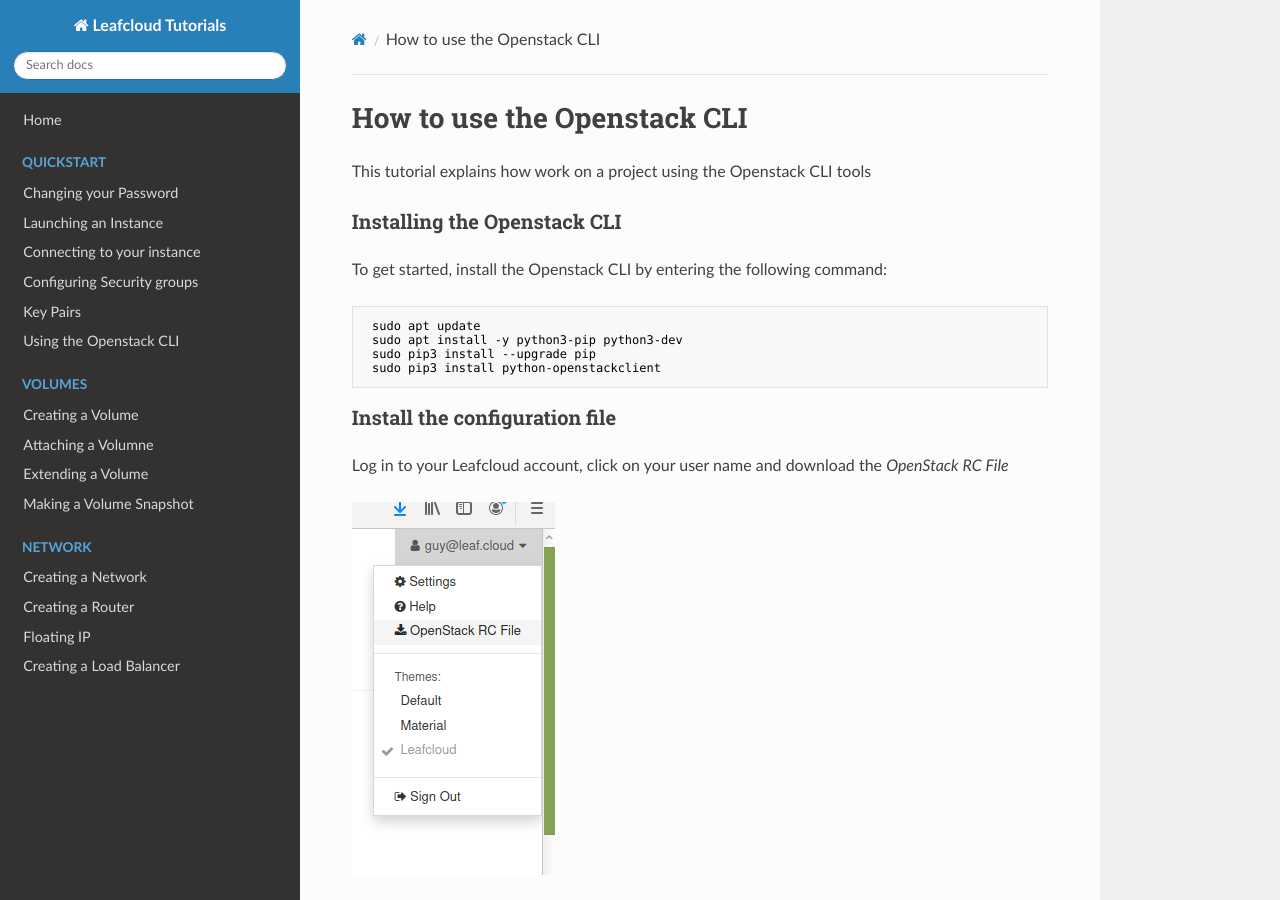
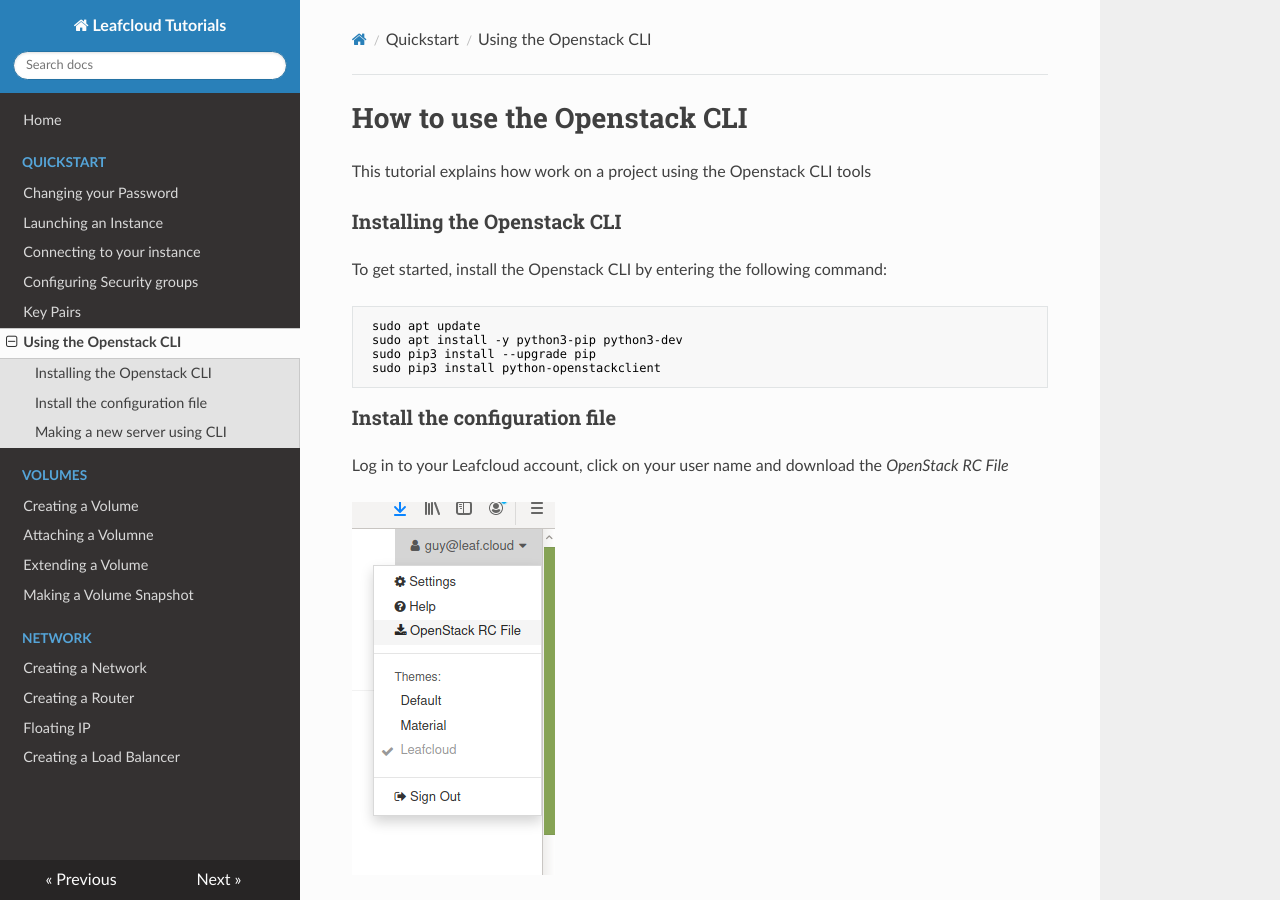
Before and after one commit to leafcloudhq/documentation-rtd, an MkDocs documentation site: the page built from docs/Getting-Started/Using-Openstack-CLI.md, in a window 1280 px wide and 900 px high. Built offline with MkDocs 1.6.1, drawn with Linux system fonts in a browser that asks for light colours; nearby versions of some CDN libraries; some of the changed lines change nothing that is shown.

Commit message:
Update mkdocs.yml
updated menu

```diff
--- a/mkdocs.yml
+++ b/mkdocs.yml
@@ -2,12 +2,12 @@
 nav:
     - Home: index.md
     - Quickstart:
-          - Changing your Password: quickstart/Changing-your-password.md
-          - Launching an Instance: quickstart/Launching-an-instance.md
-          - Connecting to your instance: quickstart/Log-in-to-your-instance.md
-          - Configuring Security groups: quickstart/Configuring-security-groups.md
-          - Key Pairs: quickstart/Key-pairs.md
-          - Using the Openstack CLI: quickstart/Using-Openstack-CLI.md
+          - Changing your Password: Getting-Started/Changing-your-password.md
+          - Launching an Instance: Getting-Started/Launching-an-instance.md
+          - Connecting to your instance: Getting-Started/Log-in-to-your-instance.md
+          - Configuring Security groups: Getting-Started/Configuring-security-groups.md
+          - Key Pairs: Getting-Started/Key-pairs.md
+          - Using the Openstack CLI: Getting-Started/Using-Openstack-CLI.md
     - Volumes:
           - Creating a Volume: volumes/Creating-a-new-volume.md
           - Attaching a Volumne: volumes/Attaching-a-volume-to-your-instance.md
```
